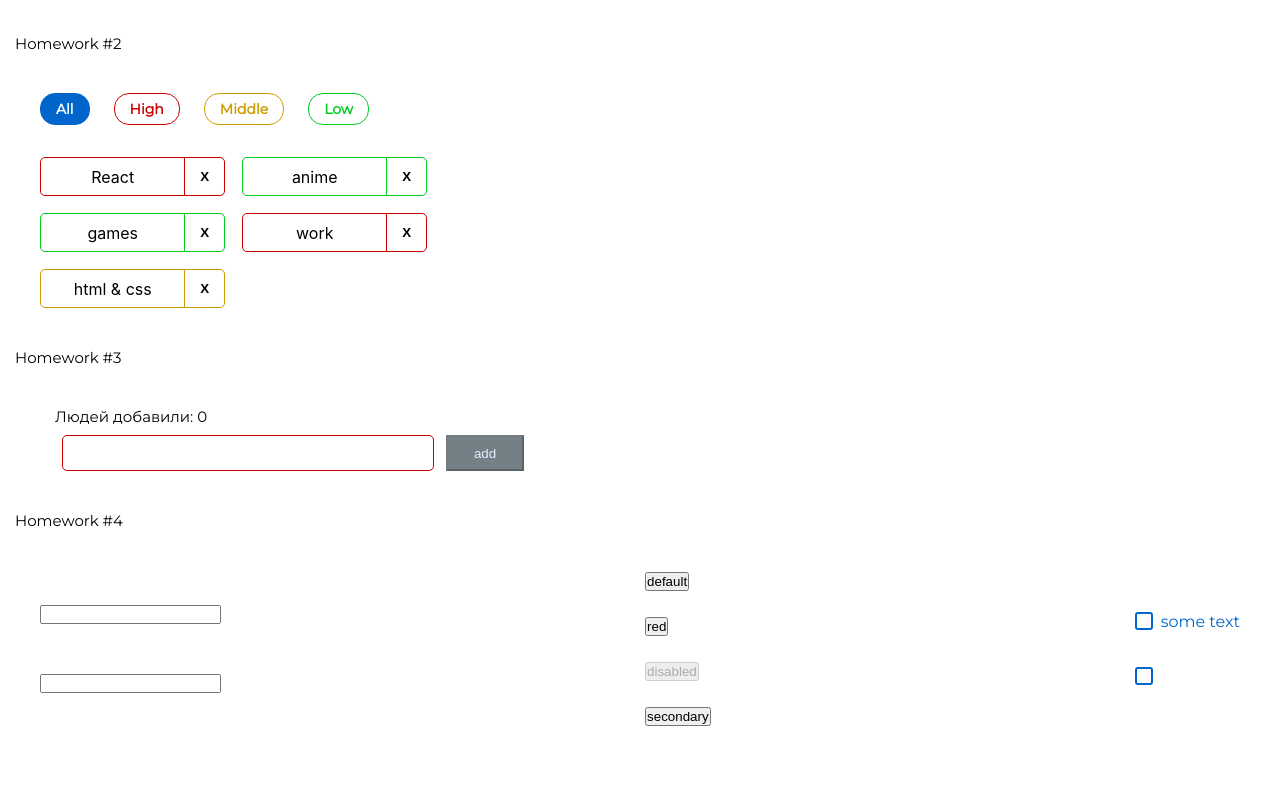
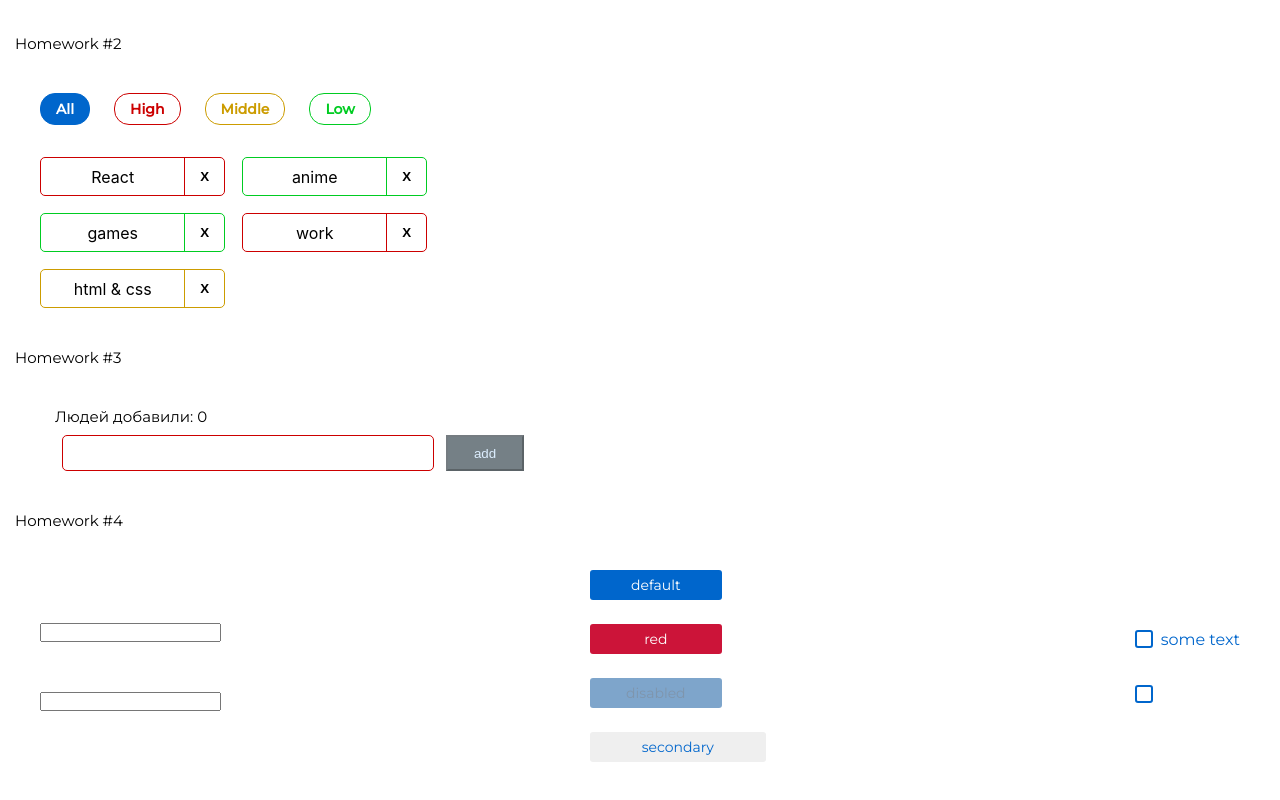
Before and after one commit to chub7/autocheck, a React (Create React App) app: page / in a window 1280 px wide. Shown: the part 505-1305 px from the top of the page. Before the commit the page ends 1271 px from the top, so only its background shows below. Built offline with nearby package versions, Linux system fonts and the light colour scheme.

Commit message:
10 commit

```diff
--- a/src/s2-homeworks/hw03/Greeting.module.css
+++ b/src/s2-homeworks/hw03/Greeting.module.css
@@ -54,6 +54,7 @@ font-size: 15px;
 
 .button:active {
     background-color: #00366e;
+    border: none;
 }
 
 .button:disabled {
--- a/src/s2-homeworks/hw04/Stand.tsx
+++ b/src/s2-homeworks/hw04/Stand.tsx
@@ -1,4 +1,4 @@
-import React, { useState } from 'react'
+import React, {useState} from 'react'
 import s from './Stand.module.css'
 import SuperInputText from './common/c1-SuperInputText/SuperInputText'
 import SuperCheckbox from './common/c3-SuperCheckbox/SuperCheckbox'
@@ -49,7 +49,8 @@ const Stand = () => {
                 </div>
                 {/*красная кнопка:*/}
                 <div>
-                    <SuperButton id={'hw4-super-button-red'} xType={'red'}>
+                    <SuperButton id={'hw4-super-button-red'}
+                                 xType={'red'}>
                         red
                     </SuperButton>
                 </div>
--- a/src/s2-homeworks/hw04/common/c2-SuperButton/SuperButton.module.css
+++ b/src/s2-homeworks/hw04/common/c2-SuperButton/SuperButton.module.css
@@ -1,36 +1,80 @@
+@import url('https://fonts.googleapis.com/css2?family=Montserrat:wght@500&display=swap');
+
 .button {
+    border-radius: 3px;
+    border: none;
+    width: 132px;
+    height: 30px;
+    padding: 5px 24px;
+    align-items: center;
+    font-size: 14px;
+    font-family: 'Montserrat', sans-serif;
 }
 
 .disabled {
+    background: #004D99;
+    opacity: 0.5;
+    color: #002E5C;
 }
 
 .secondary {
+    width: 176px;
+    height: 30px;
+    color: #0066CC;
 }
 
 .default {
+    background: #0066CC;
+    color: #FFFFFF;
+
 }
 
 .red {
+    background: #CC1439;
+    color: #FFFFFF;;
 }
 
 .default:hover {
+    width: 167px;
+    height: 30px;
+    background: #0080FF;
 }
 
 .red:hover {
+    width: 167px;
+    height: 30px;
+    background: #FF1A47;
 }
 
 .secondary:hover {
+    width: 167px;
+    height: 30px;
 }
 
 
 .default:active {
+    background: #0059B3;
+    color: #FFFFFF;
+    width: 149px;
+    height: 30px;
 }
 
 .secondary:active {
+    background: #C9E5FF;
+    color: #0066CC;
+    width: 149px;
+    height: 30px;
 }
 
 .red:active {
+    background: #B31232;
+    color: #FFFFFF;
+    width: 149px;
+    height: 30px;
 }
 
 .button:disabled {
+    background: #004D99;
+    opacity: 0.5;
+    color: #002E5C;
 }
--- a/src/s2-homeworks/hw04/common/c2-SuperButton/SuperButton.tsx
+++ b/src/s2-homeworks/hw04/common/c2-SuperButton/SuperButton.tsx
@@ -17,12 +17,12 @@ const SuperButton: React.FC<SuperButtonPropsType> = (
         ...restProps // все остальные пропсы попадут в объект restProps, там же будет children
     }
 ) => {
-    const finalClassName = s.button
-        // + (disabled
-        //         ? ...
-        //         : xType === 'red'
-        //             ? ...
-        + (className ? ' ' + className : '') // задачка на смешивание классов
+    const finalClassName = s.button + ' '
+        + (disabled ? s.disabled :
+            xType === 'red' ? s.red :
+                xType === 'secondary' ? s.secondary : s.default) +
+        (className ? ' ' + className : '') // задачка на смешивание классов
+
 
     return (
         <button
```
